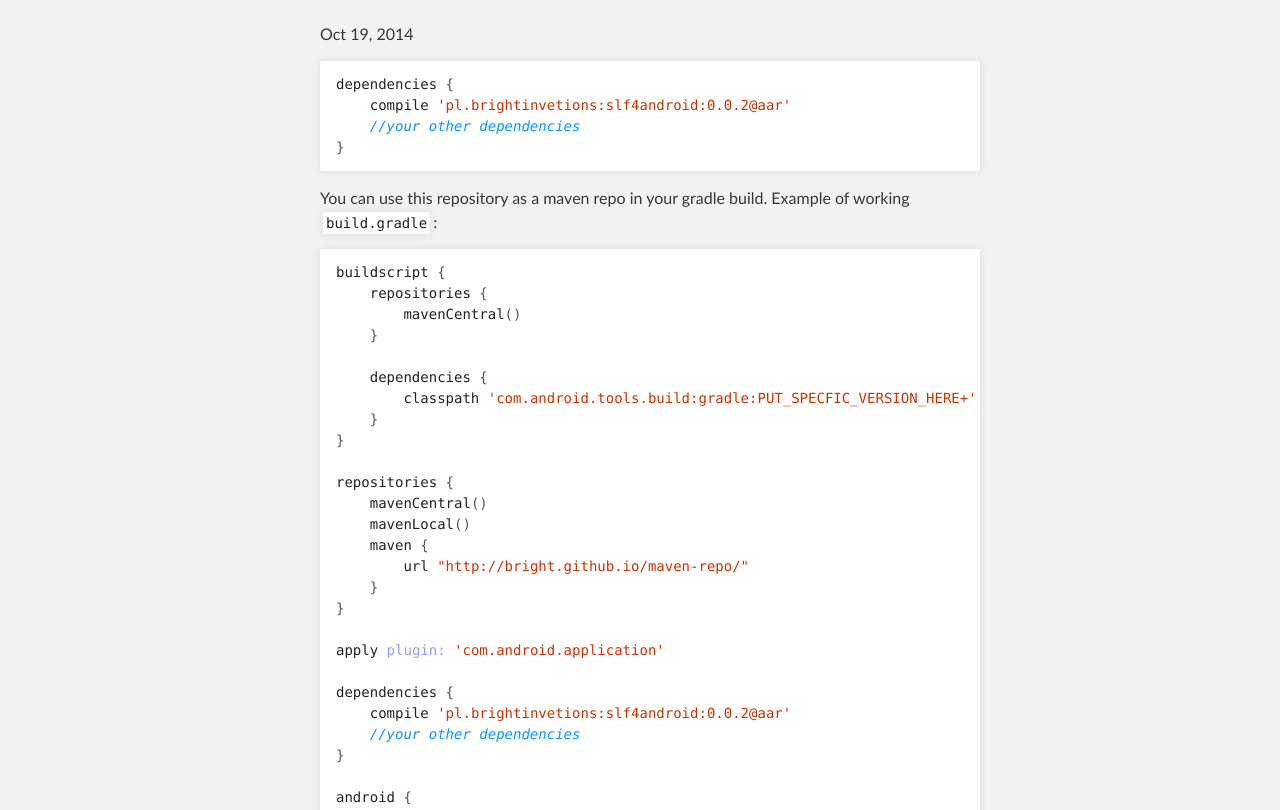
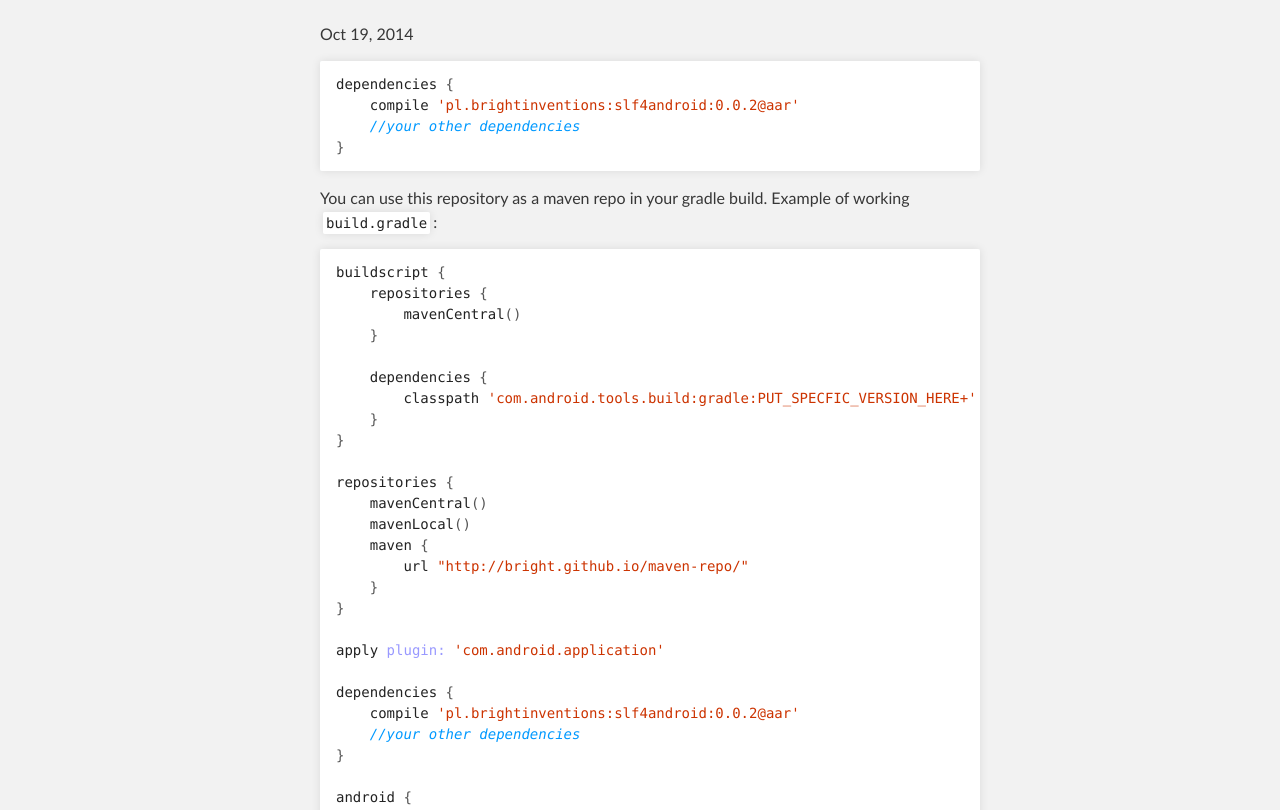
Before and after one commit to bright/maven-repo, a Jekyll site: the page built from _posts/2014-10-28-pl.brightinvetions-slf4android.md, in a window 1280 px wide. Shown: the part 266-1076 px from the top of the page. Built offline with Jekyll 4.4.1, drawn with Linux system fonts in a browser that asks for light colours.

Commit message:
Fix typo

```diff
--- a/_data/brightinventions_slf4android.yml
+++ b/_data/brightinventions_slf4android.yml
@@ -1,5 +1,5 @@
 artifactId: slf4android
-groupId: pl.brightinvetions
+groupId: pl.brightinventions
 versions:
   - 0.0.1
   - 0.0.2
```
